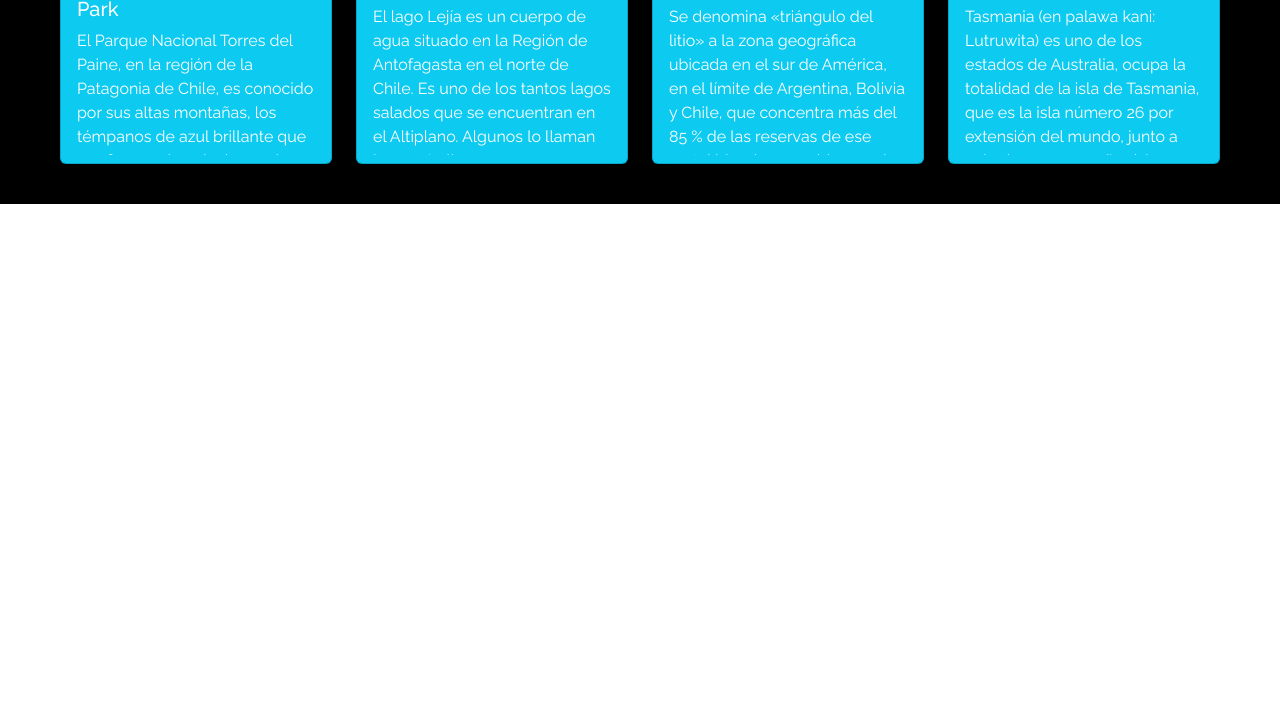
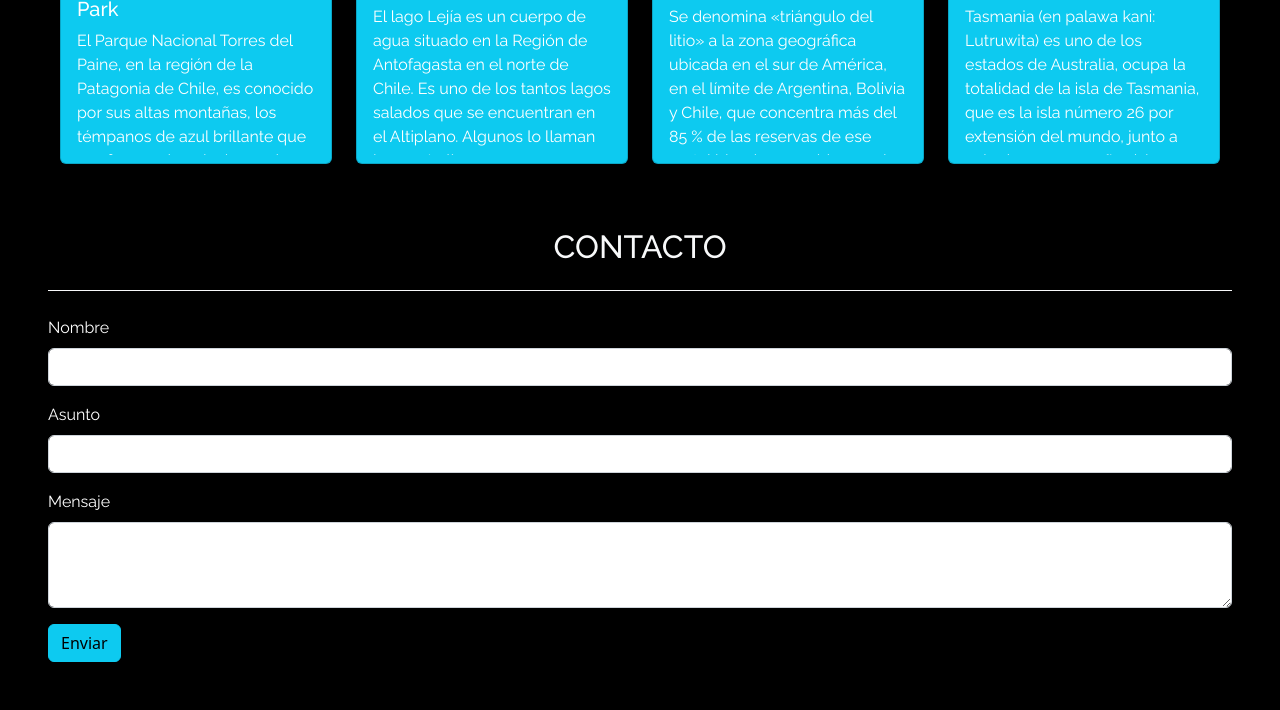
Before and after one commit to michianaiz/proyecto-viajes, a plain HTML site: page index.html in a window 1280 px wide. Shown: the part 1797-2507 px from the top of the page. Before the commit the page ends 2001 px from the top, so only its background shows below. Drawn offline with nearby package versions, Linux system fonts and the light colour scheme.

Commit message:
Se agrega formulario de bootstrap

```diff
--- a/assets/css/styles.css
+++ b/assets/css/styles.css
@@ -50,5 +50,13 @@ h1, h2, h3, h4 h5, h6 {
 .card-body {
     max-height: 198px;
     overflow: hidden;
+}
 
+form {
+    background-color: #000000;
 }
+
+.form-label {
+    font-family: 'Raleway', sans-serif;
+    font-weight: 400;
+}
--- a/assets/js/script.js
+++ b/assets/js/script.js
@@ -0,0 +1,7 @@
+$(function() {
+    // Evento para enviar información
+    $("#contacto").on('submit', function(e) {
+        e.preventDefault();
+        alert('Contacto enviado correctamente...');
+    });
+})
--- a/index.html
+++ b/index.html
@@ -129,6 +129,22 @@
             </div>
         </div>
     </section>
+    <form id="contacto" class="px-5 pb-5">
+        <h2 class="titulo-seccion d-flex justify-content-center text-light border-bottom border-light mb-4 pt-4 pb-4">CONTACTO</h2>
+        <div class="mb-3">
+            <label for="nombreForm" class="form-label text-white">Nombre</label>
+            <input required type="text" class="form-control" id="nombreForm">
+          </div>
+          <div class="mb-3">
+            <label for="asuntoForm" class="form-label text-white">Asunto</label>
+            <input required type="text" class="form-control" id="asuntoForm">
+          </div>
+          <div class="mb-3">
+            <label for="mensajeForm" class="form-label text-white">Mensaje</label>
+            <textarea required class="form-control" id="mensajeForm" rows="3"></textarea>
+        </div>
+        <button type="submit" class="btn btn-info">Enviar</button>
+    </form>
     <!-- Script bootstrap -->
     <script src="https://cdn.jsdelivr.net/npm/bootstrap@5.2.3/dist/js/bootstrap.bundle.min.js" integrity="sha384-kenU1KFdBIe4zVF0s0G1M5b4hcpxyD9F7jL+jjXkk+Q2h455rYXK/7HAuoJl+0I4" crossorigin="anonymous"></script>
     <!-- Jquery -->
```
